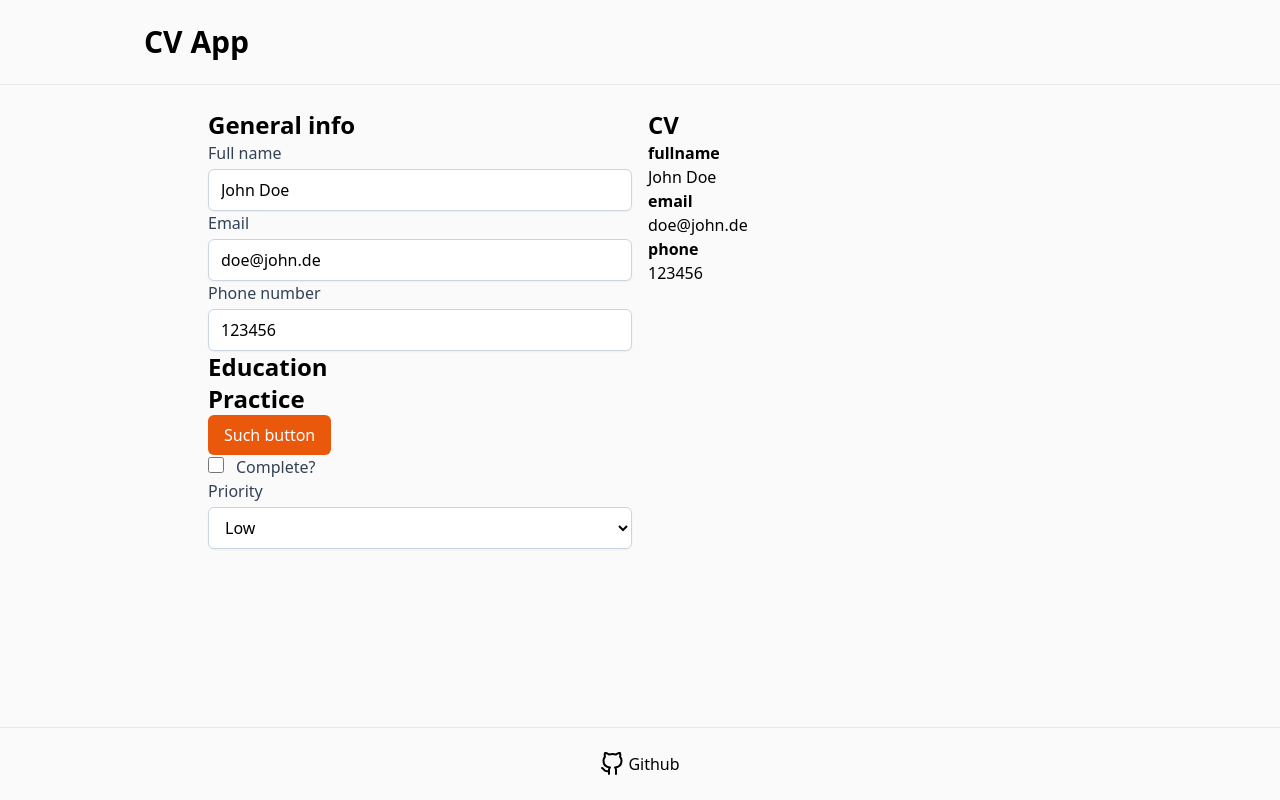
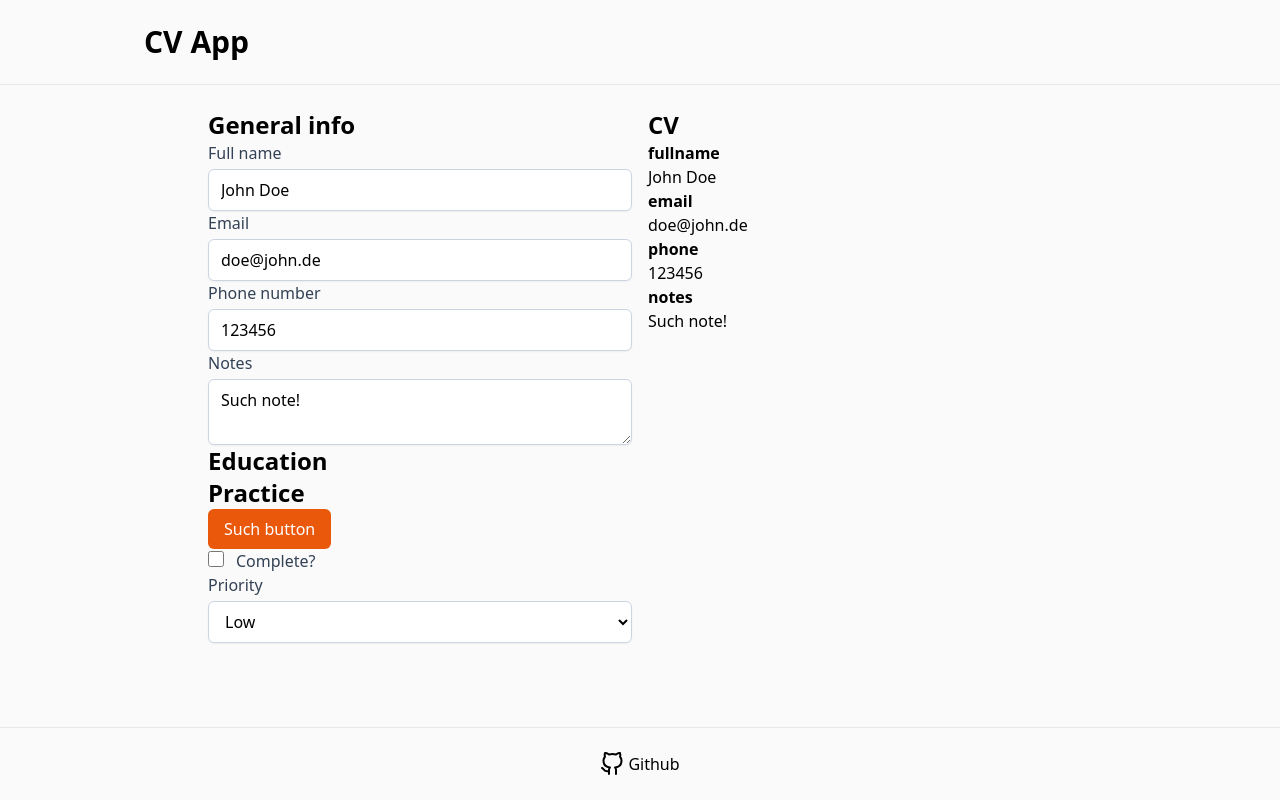
Before and after one commit to greqov/odin-cv-app, a React app: page / in a window 1280 px wide. Built offline with nearby package versions, Linux system fonts and the light colour scheme.

Commit message:
Layout: add 'Notes' field in 'General info' section

```diff
--- a/src/js/components/Main.js
+++ b/src/js/components/Main.js
@@ -1,5 +1,6 @@
 import React, { Component } from 'react';
 import Input from './form/Input';
+import Textarea from './form/Textarea';
 import Info from './UI/Info';
 
 export default class Main extends Component {
@@ -9,6 +10,7 @@ export default class Main extends Component {
       fullname: 'John Doe',
       email: 'doe@john.de',
       phone: '123456',
+      notes: 'Such note!',
     };
 
     this.handleChange = this.handleChange.bind(this);
@@ -50,6 +52,12 @@ export default class Main extends Component {
               name="phone"
               type="text"
               value={this.state.phone}
+              handleChange={this.handleChange}
+            />
+            <Textarea
+              title="Notes"
+              name="notes"
+              value={this.state.notes}
               handleChange={this.handleChange}
             />
 
```
